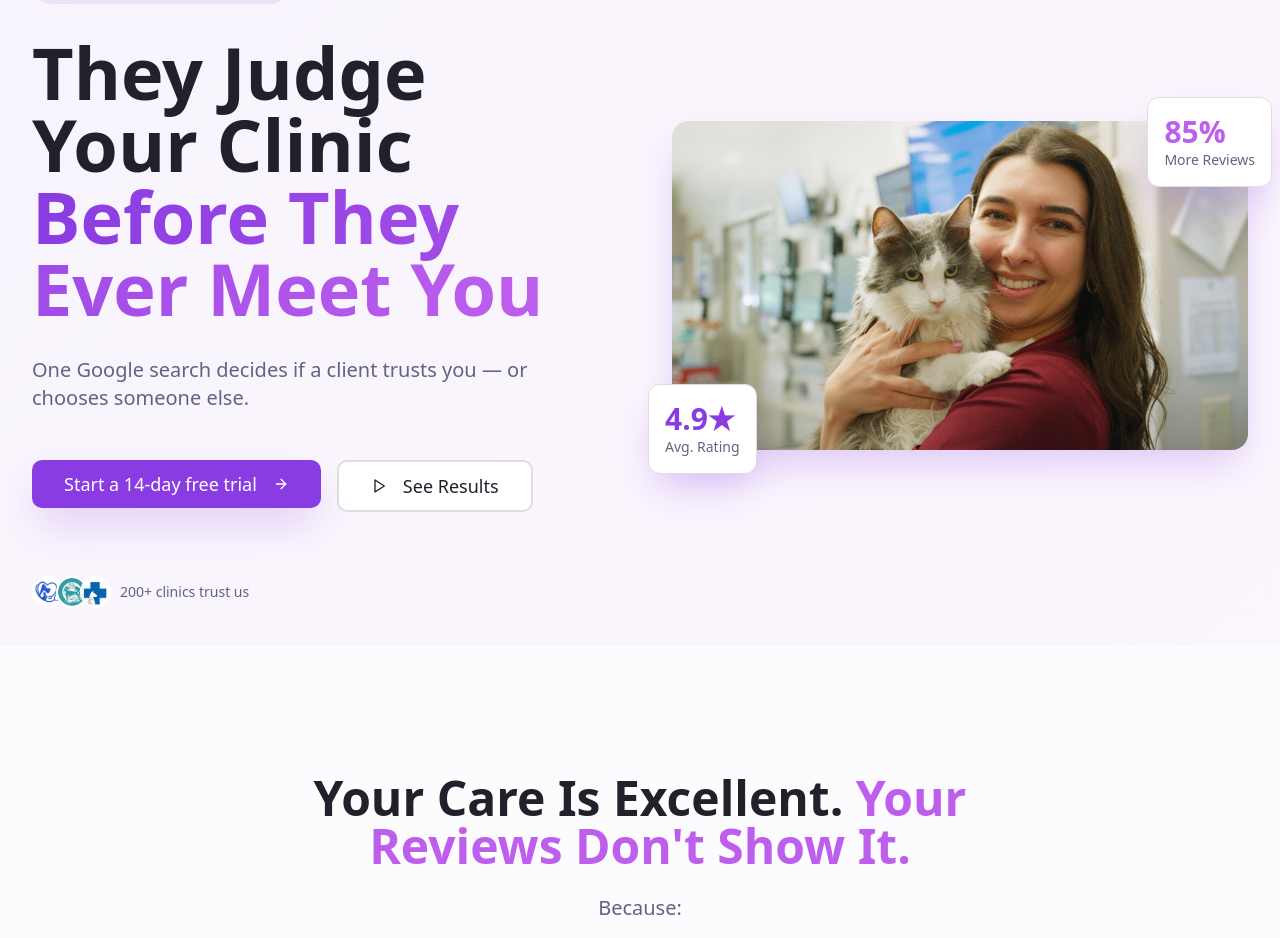
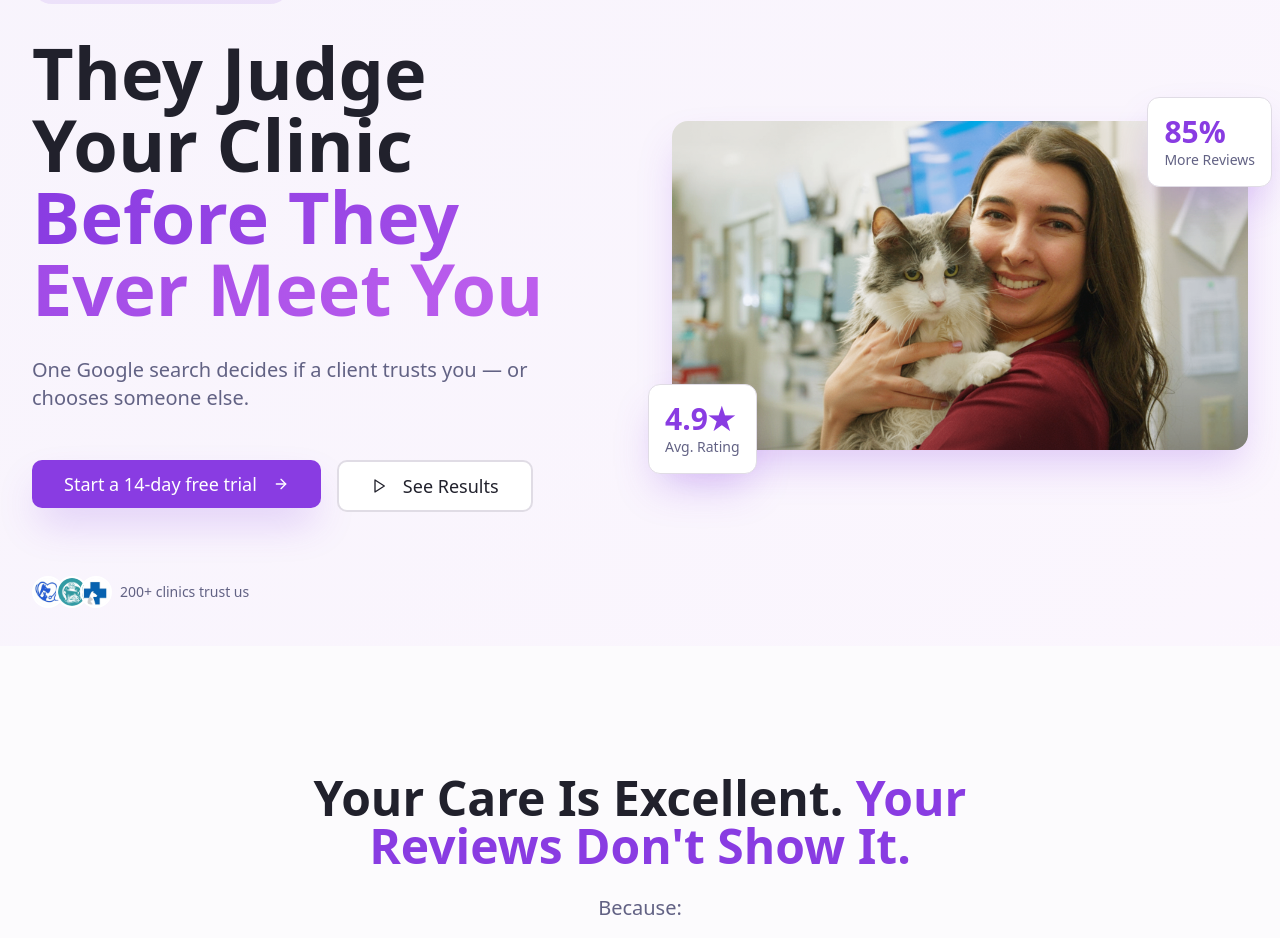
Before and after one commit to mot0mnd/scala-vet-lp-lov, a React (Vite) app: page / in a window 1280 px wide. Shown: the part 154-1092 px from the top of the page. Built offline with nearby package versions, Linux system fonts and the light colour scheme; the HTML template or start-up script is replaced by a standard one.

Commit message:
Unify all colors to purple theme (text highlights, buttons hover)

```diff
--- a/src/components/Header.tsx
+++ b/src/components/Header.tsx
@@ -57,7 +57,7 @@ const Header = () => {
             </button>
             <Button
               variant="ghost"
-              className="text-sm font-medium"
+              className="text-sm font-medium hover:bg-primary/10 hover:text-primary"
               onClick={() => window.open("#login", "_self")}
             >
               Log In
@@ -99,7 +99,7 @@ const Header = () => {
               >
                 Proof
               </button>
-              <Button variant="ghost" className="justify-start text-sm font-medium">
+              <Button variant="ghost" className="justify-start text-sm font-medium hover:bg-primary/10 hover:text-primary">
                 Log In
               </Button>
               <Button className="bg-primary hover:bg-primary/90 text-primary-foreground">
--- a/src/components/Hero.tsx
+++ b/src/components/Hero.tsx
@@ -48,7 +48,7 @@ const Hero = () => {
               <Button
                 size="lg"
                 variant="outline"
-                className="text-base sm:text-lg px-8 py-6 border-2"
+                className="text-base sm:text-lg px-8 py-6 border-2 hover:bg-primary/10 hover:text-primary hover:border-primary"
                 onClick={scrollToProof}
               >
                 <Play className="mr-2 h-5 w-5" />
@@ -91,7 +91,7 @@ const Hero = () => {
             </div>
 
             <div className="absolute -top-6 -right-4 sm:-right-6 bg-card border border-border rounded-xl p-4 shadow-strong backdrop-blur-sm animate-fade-in">
-              <div className="text-3xl font-bold text-accent">85%</div>
+              <div className="text-3xl font-bold text-primary">85%</div>
               <div className="text-sm text-muted-foreground">More Reviews</div>
             </div>
           </div>
--- a/src/components/ProblemSection.tsx
+++ b/src/components/ProblemSection.tsx
@@ -50,7 +50,7 @@ const ProblemSection = () => {
             }`}
           >
             Your Care Is Excellent.{" "}
-            <span className="text-accent">Your Reviews Don't Show It.</span>
+            <span className="text-primary">Your Reviews Don't Show It.</span>
           </h2>
           <p
             className={`text-lg sm:text-xl text-muted-foreground transition-all duration-1000 delay-200 ${
```
